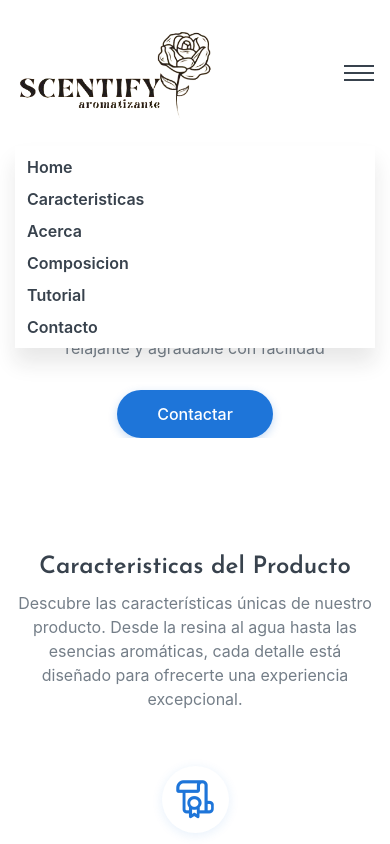
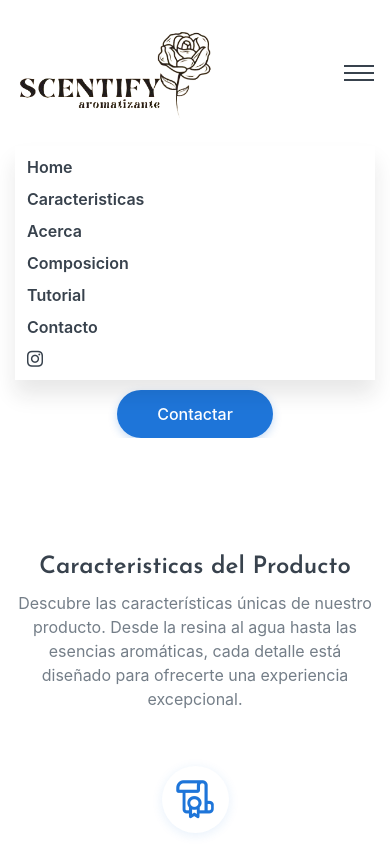
Before and after one commit to ferminpachecoz/react-scentify, a React (Create React App) app: page / in a window 390 px wide. Both pictures are taken after a click on the button "Toggle navigation". Shown: the top 844 px of the page. Built offline with nearby package versions, Linux system fonts and the light colour scheme.

Commit message:
instagram url

```diff
--- a/src/components/Footer.js
+++ b/src/components/Footer.js
@@ -15,7 +15,7 @@
                             <ul className="social">
                                 <li><a href="#"><i className="lni lni-facebook-filled"></i></a></li>
                                 <li><a href="#"><i className="lni lni-twitter-original"></i></a></li>
-                                <li><a href="#"><i className="lni lni-instagram-original"></i></a></li>
+                                <li><a href="https://www.instagram.com/_scentify/"><i className="lni lni-instagram-original"></i></a></li>
                                 <li><a href="#"><i className="lni lni-linkedin-original"></i></a></li>
                             </ul>
                         </div> {/* footer about */}
--- a/src/components/Header.js
+++ b/src/components/Header.js
@@ -37,6 +37,9 @@
                                   <li className="nav-item">
                                       <a className="page-scroll" href="#contact">Contacto</a>
                                   </li>
+                                  <li className="nav-item">
+                                  <a href="https://www.instagram.com/_scentify/" className='page-scroll' target='_blank'><i className="lni lni-instagram-original"></i></a>
+                                  </li>
                               </ul>
                           </div> {/* navbar collapse */}
                       </nav> {/*-- navbar -- */}
```
